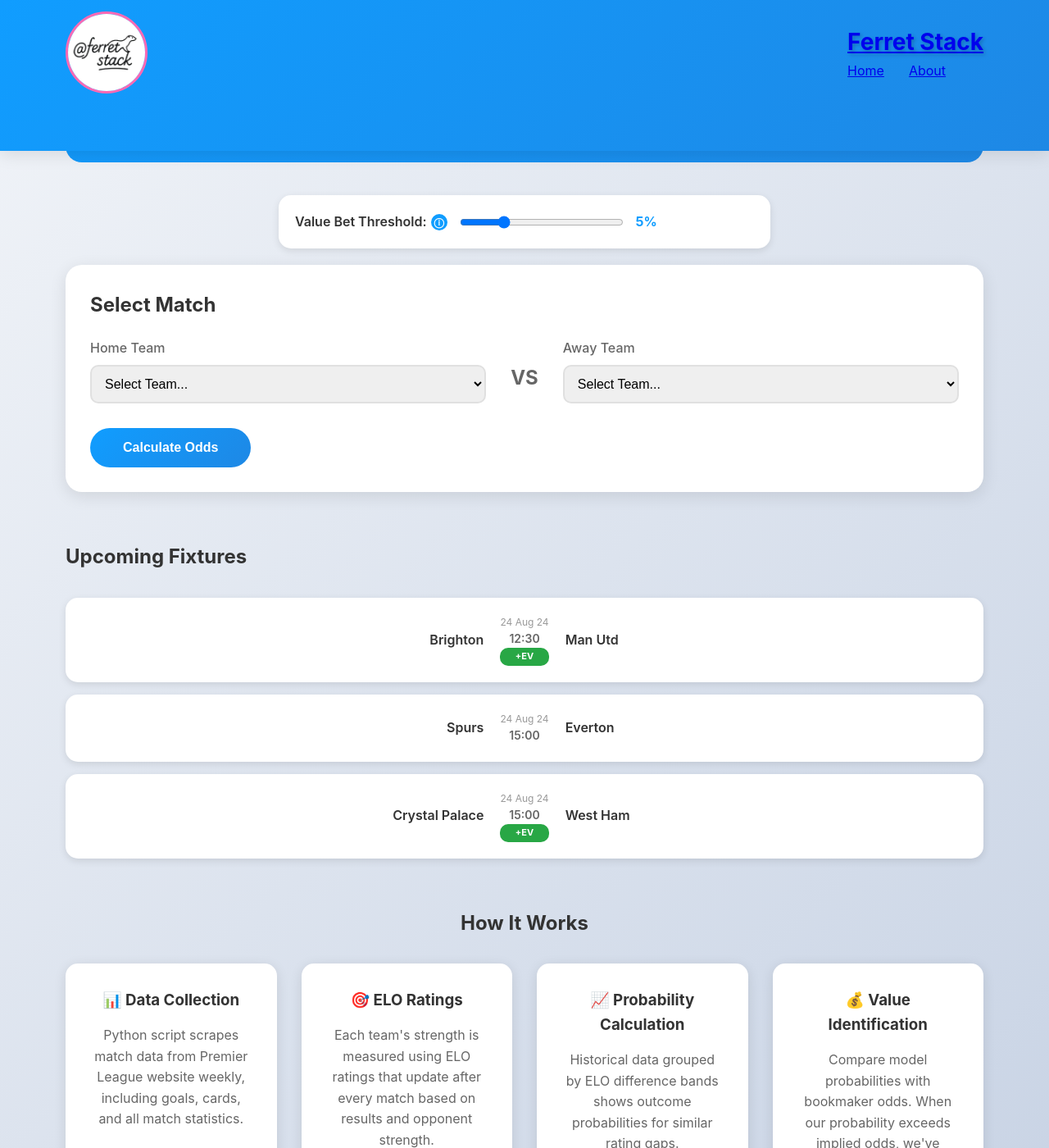
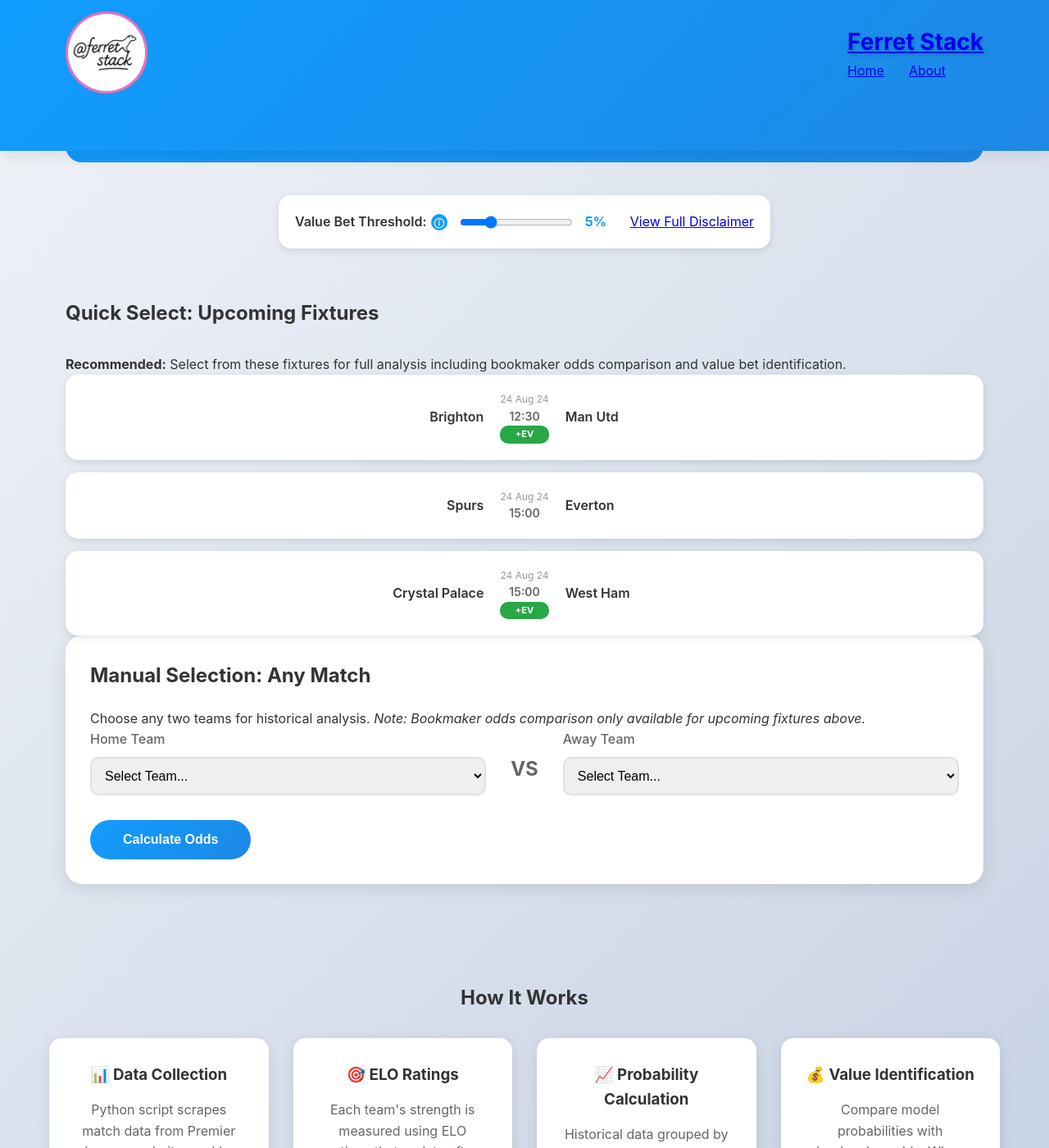
Before and after one commit to ferret-stack/ferret-stack.github.io, a Jekyll site: the page built from boolean/odds-calculator.html, in a window 1280 px wide and 1400 px high, scrolled down 283 px. Shown: the whole window at 82% size. Built offline with Jekyll 4.4.1, drawn with Linux system fonts in a browser that asks for light colours; some of the changed text lies outside the part shown.

Commit message:
Update odds-calculator.html

```diff
--- a/boolean/odds-calculator.html
+++ b/boolean/odds-calculator.html
@@ -20,17 +20,32 @@
   <div class="ev-threshold-control">
     <label>
       Value Bet Threshold:
-      <span class="info-icon" title="Minimum edge required to flag as value bet. Lower = more bets with smaller edge, Higher = fewer bets with stronger edge">ⓘ</span>
+      <span class="info-icon" title="Minimum edge required to flag as value bet. Lower = more bets with smaller edge, Higher = fewer bets with stronger edge" onclick="showThresholdInfo()">ⓘ</span>
     </label>
     <input type="range" id="evThreshold" min="0" max="20" value="5" step="1" onchange="updateEVThreshold()">
     <span id="evValue">5%</span>
+    <a href="/an-odd-disclaimer" class="disclaimer-link">View Full Disclaimer</a>
   </div>
 
-  <!-- Main Calculator Interface -->
-  <div class="calculator-container">
-    <!-- Team Selector -->
+  <!-- Match Selection Section -->
+  <div class="match-selection-section">
+    <!-- Upcoming Fixtures (moved up) -->
+    <div class="fixtures-section compact">
+      <h2>Quick Select: Upcoming Fixtures</h2>
+      <p class="selection-info">
+        <strong>Recommended:</strong> Select from these fixtures for full analysis including bookmaker odds comparison and value bet identification.
+      </p>
+      <div class="fixtures-list" id="fixturesList">
+        <!-- Populated from JSON data -->
+      </div>
+    </div>
+
+    <!-- Manual Team Selector -->
     <div class="team-selector-card">
-      <h2>Select Match</h2>
+      <h2>Manual Selection: Any Match</h2>
+      <p class="selection-info">
+        Choose any two teams for historical analysis. <em>Note: Bookmaker odds comparison only available for upcoming fixtures above.</em>
+      </p>
       <div class="match-selector">
         <div class="team-input">
           <label>Home Team</label>
@@ -53,6 +68,7 @@
         Calculate Odds
       </button>
     </div>
+  </div>
 
     <!-- Results Section -->
     <div id="resultsSection" style="display: none;">
@@ -134,27 +150,42 @@
       <div class="markets-grid">
         <!-- Total Goals -->
         <div class="market-card">
-          <h3>Total Goals (Historical %)</h3>
+          <h3>
+            Total Goals Markets
+            <button class="toggle-btn" onclick="toggleOddsDisplay()">
+              <span id="toggleText">Show Odds</span>
+            </button>
+          </h3>
           <div class="market-items">
             <div class="market-row">
               <span>Over 0.5</span>
-              <span class="odds" id="over05">-</span>
+              <span class="odds probability" id="over05">-</span>
+              <span class="bookmaker-comparison" id="book05" style="display:none;">-</span>
+              <span class="value-indicator-small" id="value05" style="display:none;">-</span>
             </div>
             <div class="market-row">
               <span>Over 1.5</span>
-              <span class="odds" id="over15">-</span>
+              <span class="odds probability" id="over15">-</span>
+              <span class="bookmaker-comparison" id="book15" style="display:none;">-</span>
+              <span class="value-indicator-small" id="value15" style="display:none;">-</span>
             </div>
             <div class="market-row">
               <span>Over 2.5</span>
-              <span class="odds" id="over25">-</span>
+              <span class="odds probability" id="over25">-</span>
+              <span class="bookmaker-comparison" id="book25" style="display:none;">-</span>
+              <span class="value-indicator-small" id="value25" style="display:none;">-</span>
             </div>
             <div class="market-row">
               <span>Over 3.5</span>
-              <span class="odds" id="over35">-</span>
+              <span class="odds probability" id="over35">-</span>
+              <span class="bookmaker-comparison" id="book35" style="display:none;">-</span>
+              <span class="value-indicator-small" id="value35" style="display:none;">-</span>
             </div>
             <div class="market-row">
               <span>Over 4.5</span>
-              <span class="odds" id="over45">-</span>
+              <span class="odds probability" id="over45">-</span>
+              <span class="bookmaker-comparison" id="book45" style="display:none;">-</span>
+              <span class="value-indicator-small" id="value45" style="display:none;">-</span>
             </div>
           </div>
         </div>
@@ -165,11 +196,15 @@
           <div class="market-items">
             <div class="market-row">
               <span>BTTS - Yes</span>
-              <span class="odds" id="bttsYes">-</span>
+              <span class="odds probability" id="bttsYes">-</span>
+              <span class="bookmaker-comparison" id="bookBttsYes" style="display:none;">-</span>
+              <span class="value-indicator-small" id="valueBttsYes" style="display:none;">-</span>
             </div>
             <div class="market-row">
               <span>BTTS - No</span>
-              <span class="odds" id="bttsNo">-</span>
+              <span class="odds probability" id="bttsNo">-</span>
+              <span class="bookmaker-comparison" id="bookBttsNo" style="display:none;">-</span>
+              <span class="value-indicator-small" id="valueBttsNo" style="display:none;">-</span>
             </div>
           </div>
         </div>
@@ -216,14 +251,6 @@
     </div>
   </div>
 
-  <!-- Upcoming Fixtures -->
-  <div class="fixtures-section">
-    <h2>Upcoming Fixtures</h2>
-    <div class="fixtures-list" id="fixturesList">
-      <!-- Populated from JSON data -->
-    </div>
-  </div>
-
   <!-- Information Section -->
   <div class="info-section">
     <h2>How It Works</h2>
@@ -248,14 +275,6 @@
   </div>
 </div>
 
-<div class="small-print">
-  <p><strong>Small print:</strong> Have fun, share this with your friends, and buy me a pint if you like:</p>
-  <a href="https://buymeacoffee.com/ferret_stack" class="donation-link">
-    <span class="beer-icon">🍺</span>
-    Buy Me a Beer
-  </a>
-</div>
-
 <!-- Include Chart.js -->
 <script src="https://cdn.jsdelivr.net/npm/chart.js"></script>
 
@@ -271,6 +290,7 @@
 let h2hRecords = {};
 let eloChart = null;
 let evThreshold = 5;
+let showAsOdds = false; // Toggle between percentages and decimal odds
 
 // Load all data on page load
 async function loadAllData() {
@@ -304,6 +324,26 @@
     console.error('Error loading data:', error);
     // Fallback with empty data
     initializePage();
+  }
+}
+
+function showThresholdInfo() {
+  alert(`Value Bet Threshold Explained:\n\n` +
+        `This slider controls the minimum edge required to flag a bet as +EV (positive expected value).\n\n` +
+        `• 5% edge: More betting opportunities, smaller margins\n` +
+        `• 10% edge: Balanced approach\n` +
+        `• 15%+ edge: Very selective, stronger value only\n\n` +
+        `Remember: Even +EV bets can lose. This tool identifies value, not guarantees.\n\n` +
+        `For full disclaimer and betting advice, click the link below.`);
+}
+
+function toggleOddsDisplay() {
+  showAsOdds = !showAsOdds;
+  document.getElementById('toggleText').textContent = showAsOdds ? 'Show %' : 'Show Odds';
+
+  // Recalculate display if teams are selected
+  if (document.getElementById('homeTeam').value && document.getElementById('awayTeam').value) {
+    calculateOdds();
   }
 }
 
@@ -529,15 +569,57 @@
   }
 
   // Update goal markets
-  document.getElementById('over05').textContent = `${(bandData.over_05_pct * 100).toFixed(1)}%`;
-  document.getElementById('over15').textContent = `${(bandData.over_15_pct * 100).toFixed(1)}%`;
-  document.getElementById('over25').textContent = `${(bandData.over_25_pct * 100).toFixed(1)}%`;
-  document.getElementById('over35').textContent = `${(bandData.over_35_pct * 100).toFixed(1)}%`;
-  document.getElementById('over45').textContent = `${(bandData.over_45_pct * 100).toFixed(1)}%`;
+  const displayValue = (prob, marketName) => {
+    let displayText;
+    if (showAsOdds) {
+      // Show as decimal odds
+      displayText = prob > 0 ? (1 / prob).toFixed(2) : '-';
+    } else {
+      // Show as percentage
+      displayText = `${(prob * 100).toFixed(1)}%`;
+    }
+    document.getElementById(marketName).textContent = displayText;
+
+    // Check for bookmaker odds and calculate value
+    if (fixture && fixture.bookmaker_odds) {
+      const bookOdds = fixture.bookmaker_odds;
+      let bookmakerOdd = null;
+      let marketKey = marketName.replace('over', 'over_').replace('btts', 'btts_');
+
+      if (bookOdds[marketKey]) {
+        bookmakerOdd = bookOdds[marketKey];
+        document.getElementById(`book${marketName.charAt(0).toUpperCase() + marketName.slice(1)}`).textContent = bookmakerOdd.toFixed(2);
+        document.getElementById(`book${marketName.charAt(0).toUpperCase() + marketName.slice(1)}`).style.display = 'inline';
+
+        // Calculate edge
+        const impliedProb = 1 / bookmakerOdd;
+        const edge = (prob - impliedProb) * 100;
+        const valueElement = document.getElementById(`value${marketName.charAt(0).toUpperCase() + marketName.slice(1)}`);
+
+        if (edge >= evThreshold) {
+          valueElement.textContent = `+${edge.toFixed(1)}%`;
+          valueElement.className = 'value-indicator-small positive';
+        } else if (edge < -5) {
+          valueElement.textContent = `${edge.toFixed(1)}%`;
+          valueElement.className = 'value-indicator-small negative';
+        } else {
+          valueElement.textContent = 'Fair';
+          valueElement.className = 'value-indicator-small neutral';
+        }
+        valueElement.style.display = 'inline';
+      }
+    }
+  };
+
+  displayValue(bandData.over_05_pct, 'over05');
+  displayValue(bandData.over_15_pct, 'over15');
+  displayValue(bandData.over_25_pct, 'over25');
+  displayValue(bandData.over_35_pct, 'over35');
+  displayValue(bandData.over_45_pct, 'over45');
 
   // BTTS
-  document.getElementById('bttsYes').textContent = `${(bandData.btts_pct * 100).toFixed(1)}%`;
-  document.getElementById('bttsNo').textContent = `${((1 - bandData.btts_pct) * 100).toFixed(1)}%`;
+  displayValue(bandData.btts_pct, 'bttsYes');
+  displayValue(1 - bandData.btts_pct, 'bttsNo');
 
   // Head to Head
   updateH2H(homeTeam, awayTeam);
```
